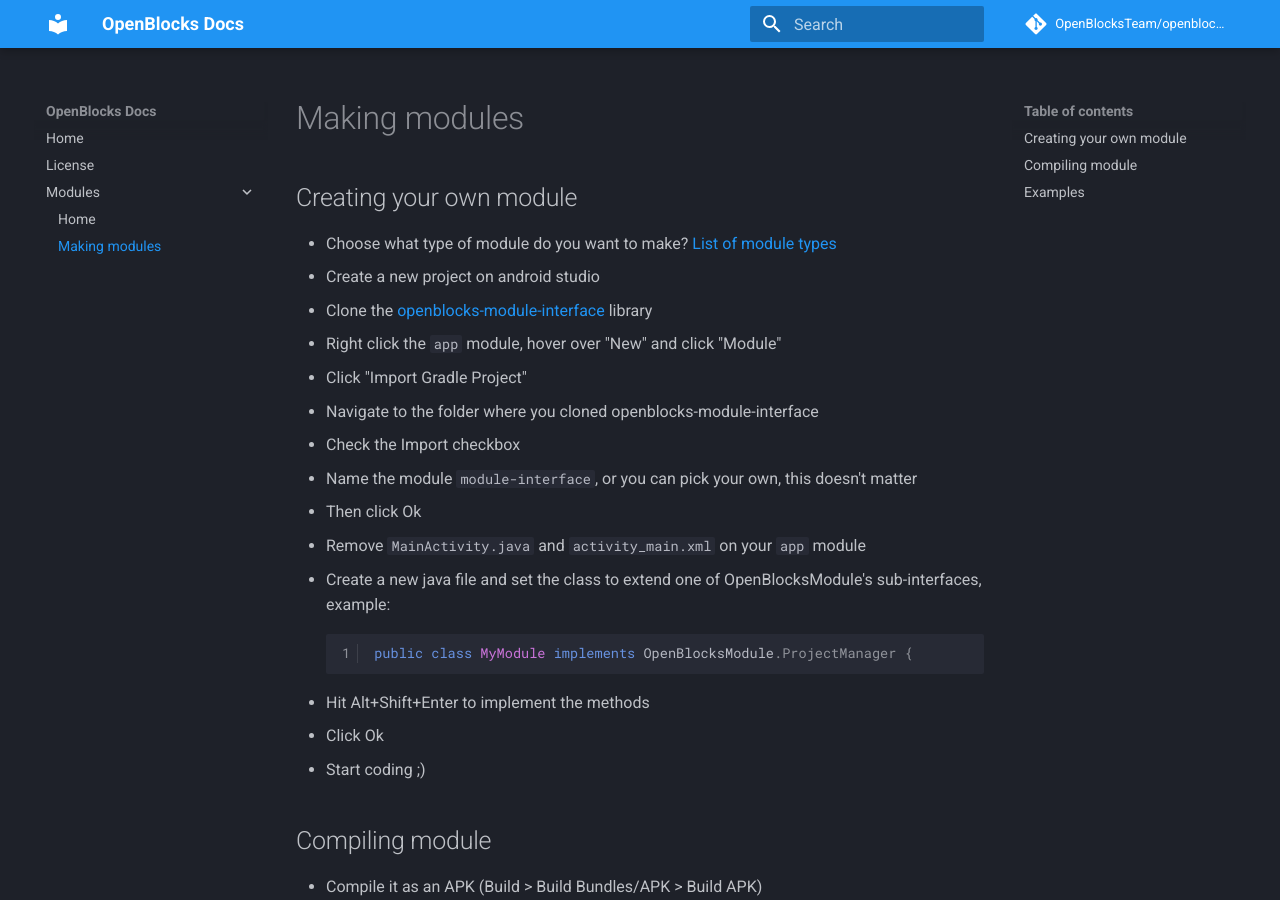
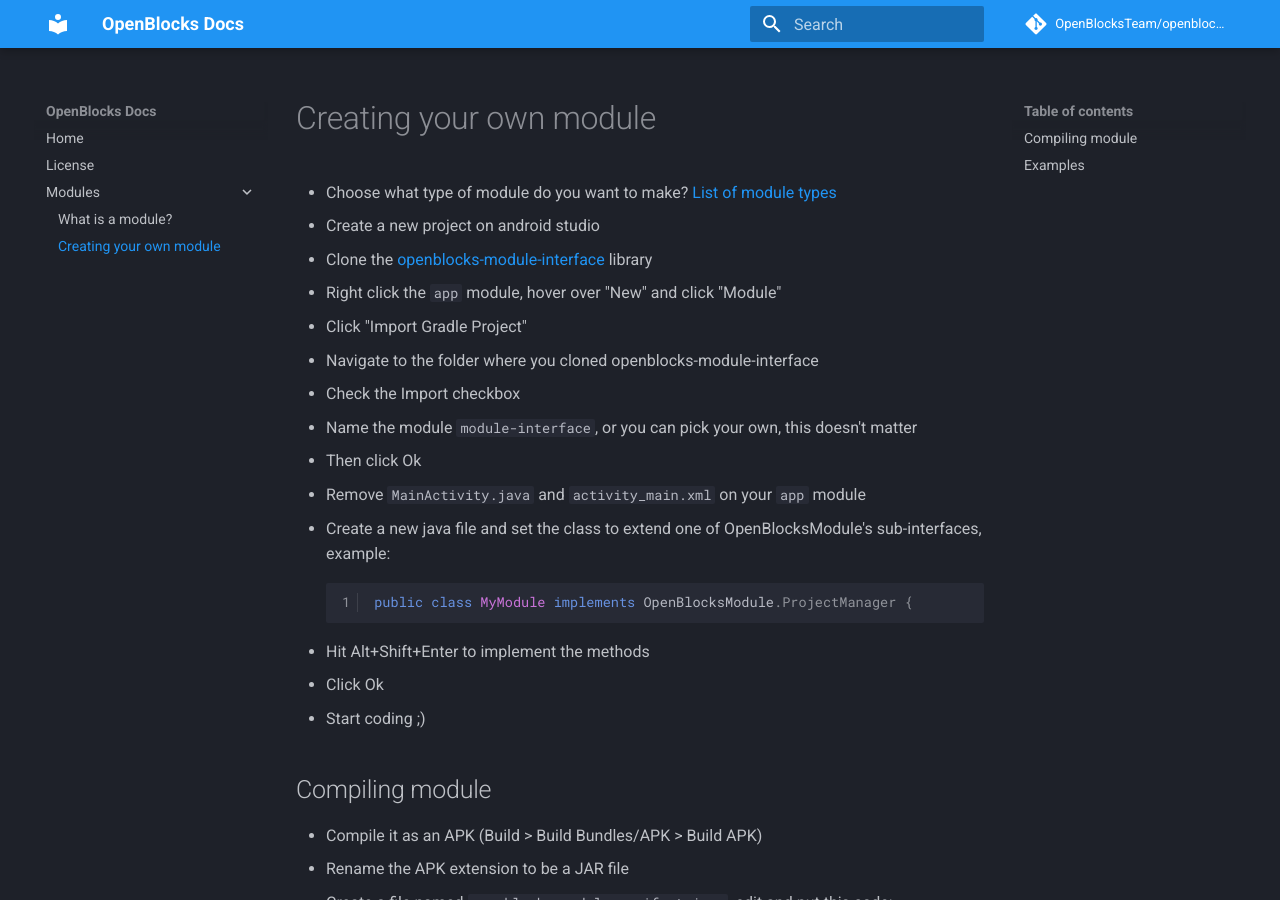
Before and after one commit to OpenBlocksTeam/openblocks-docs, an MkDocs documentation site: the page built from docs/modules/making-modules.md, in a window 1280 px wide and 900 px high. Built offline with MkDocs 1.6.1 and Material for MkDocs 9.7.7, drawn with Linux system fonts in a browser that asks for light colours; nearby versions of some CDN libraries; comment, search, counter and statistics services are not loaded.

Commit message:
add: Set titles

```diff
--- a/docs/modules/making-modules.md
+++ b/docs/modules/making-modules.md
@@ -1,4 +1,4 @@
-## Creating your own module
+# Creating your own module
  - Choose what type of module do you want to make? [List of module types](home.md#what-is-a-module)
  - Create a new project on android studio
  - Clone the [openblocks-module-interface](github.com/OpenBlocksTeam/openblocks-module-interface) library
```
Also changed, not shown: docs/modules/home.md (+1 -1 lines).
